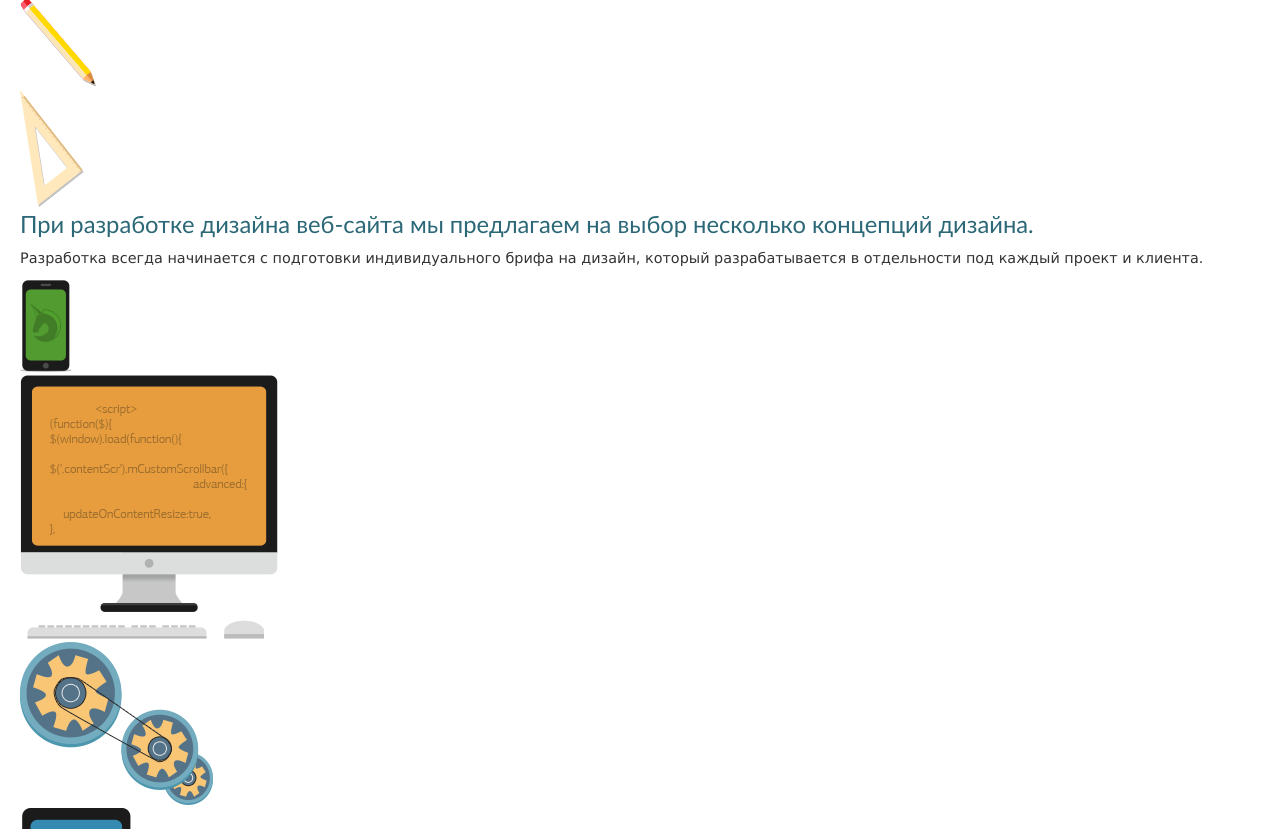
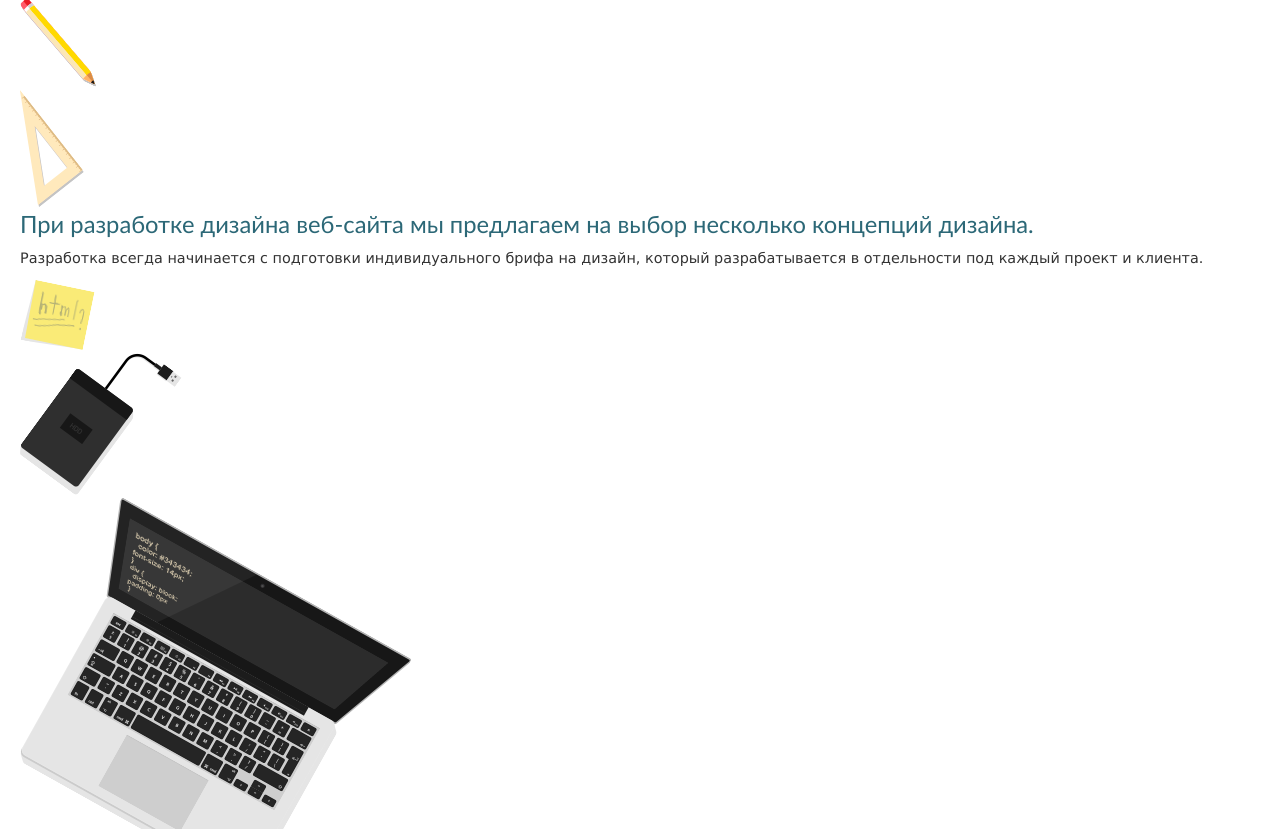
Before and after one commit to unicornmanager14/unicorn, a CakePHP app: the page made by app/View/Index/index.ctp in a window 1280 px wide. Shown: the part 5671-6500 px from the top of the page. Run offline with PHP 8.4 and a stand-in for CakePHP, Linux system fonts and the light colour scheme; the template is opened without the code that fills it, so the values that code supplies are empty; some libraries are stand-ins or nearby versions.

Commit message:
Табы разраб и сео

```diff
--- a/app/View/Index/index.ctp
+++ b/app/View/Index/index.ctp
@@ -92,25 +92,23 @@
                     <div class="about">
                         <h3>При разработке дизайна веб-сайта мы предлагаем на выбор несколько концепций дизайна.</h3>
                         <p>Разработка всегда начинается с подготовки  индивидуального брифа на дизайн, который  разрабатывается в отдельности под каждый  проект и клиента.</p>
-                       <div class="iphone"><img src="img/our_services/development/iphone.png" alt="iphone"></div>
-                       <div class="computer"><img src="img/our_services/development/computer.png" alt="computer"></div>
-                       <div class="cogwheel"><img src="img/our_services/development/cogwheel.png" alt="cogwheel"></div>
-                       <div class="ipad"><img src="img/our_services/development/ipad.png" alt="ipad"></div>
-                       <div class="papper"><img src="img/our_services/development/papper.png" alt="papper"></div>
-                       <div class="bottle"><img src="img/our_services/development/bottle.png" alt="bottle"></div>
+                       <div class="html"><img src="img/our_services/development/html.png" alt="html"></div>
+                       <div class="hdd"><img src="img/our_services/development/hdd.png" alt="hdd"></div>
+                       <div class="macbook"><img src="img/our_services/development/macbook.png" alt="macbook"></div>
+                       <div class="pizza"><img src="img/our_services/development/pizza.png" alt="pizza"></div>
                     </div>
                 </div>
                 <div id="tab3" class="tabs_content_div seo_tab">
                     <div class="about">
                         <h3>Наша задача — рассказать о вашей фирмы и о вашем продукте в Сети так, чтоб не оставалось сомнения в выборе непосредственно вашей компании.</h3>
                         <p>Для достижения целей мы используем исключительно проверенные ресурсы, тщательнейшим образом подходим к маркетинговому сообщению и носителю, планируем оптимальный срок длительности маркетинговой кампании, помня о бюджете.</p>
-                       <div class="papper_02"><img src="img/our_services/seo/papper_02.png" alt=""></div>
-                       <div class="papper_03"><img src="img/our_services/seo/papper_03.png" alt=""></div>
-                       <div class="papper_04"><img src="img/our_services/seo/papper_04.png" alt=""></div>
-                       <div class="papper_01"><img src="img/our_services/seo/papper_01.png" alt=""></div>
-                       <div class="ruler"><img src="img/our_services/seo/ruler.png" alt=""></div>
-                       <div class="folder"><img src="img/our_services/seo/folder.png" alt=""></div>
-                       <div class="calculator"><img src="img/our_services/seo/calculator.png" alt=""></div>
+                       <div class="papper_02"><img src="img/our_services/seo/papper_02.png" alt="papper_02"></div>
+                       <div class="papper_03"><img src="img/our_services/seo/papper_03.png" alt="papper_03"></div>
+                       <div class="papper_04"><img src="img/our_services/seo/papper_04.png" alt="papper_04"></div>
+                       <div class="papper_01"><img src="img/our_services/seo/papper_01.png" alt="papper_01"></div>
+                       <div class="ruler"><img src="img/our_services/seo/ruler.png" alt="ruler"></div>
+                       <div class="folder"><img src="img/our_services/seo/folder.png" alt="folder"></div>
+                       <div class="calculator"><img src="img/our_services/seo/calculator.png" alt="calculator"></div>
                     </div>
                 </div>
                 <div id="tab4" class="tabs_content_div">4</div>
--- a/app/webroot/css/classes.css
+++ b/app/webroot/css/classes.css
@@ -12,6 +12,7 @@
     position: relative;
     box-sizing: border-box;
     margin-top: 146px;
+    overflow: hidden;
 }
 
 /*-- Header и Footer --
```
Also changed, not shown: app/webroot/css/styles.css (+33 -8 lines), app/webroot/js/scripts.js (+30 -12 lines), app/webroot/img/our_services/counseling/cup_l.png (added), app/webroot/img/our_services/counseling/cup_r.png (added), app/webroot/img/our_services/counseling/notebook.png (added), app/webroot/img/our_services/counseling/pan.png (added), app/webroot/img/our_services/counseling/papper.png (added), app/webroot/img/our_services/counseling/phone.png (added), app/webroot/img/our_services/development/hdd.png (added), app/webroot/img/our_services/development/html.png (added), app/webroot/img/our_services/development/macbook.png (added), app/webroot/img/our_services/development/pizza.png (added).
